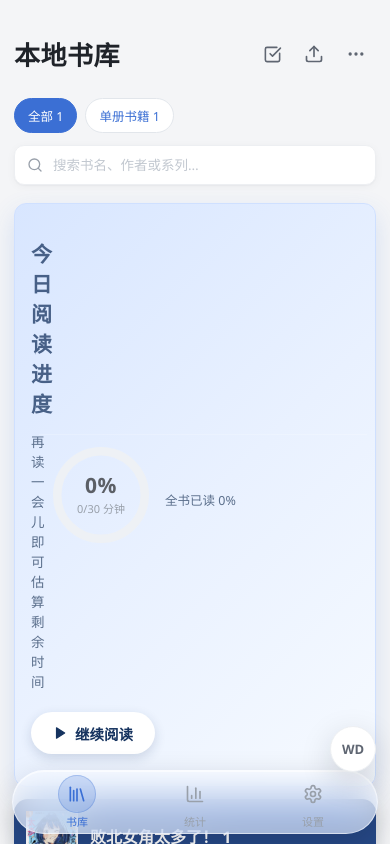
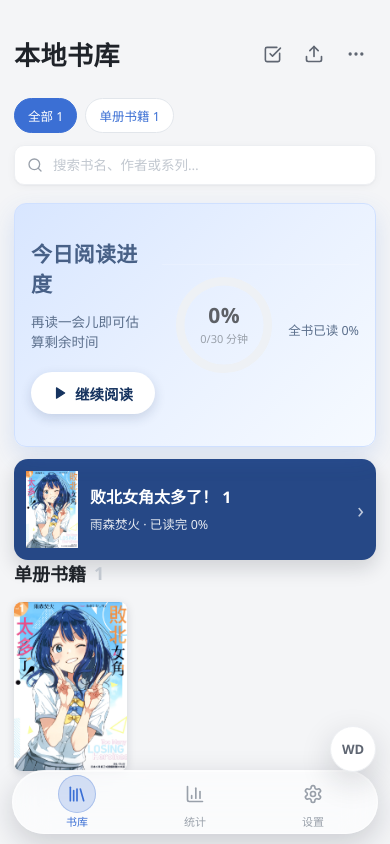
Before and after one commit to S1nguLArityyyy/dsh-reader-mobile, a React (Vite) app: page / in a window 390 px wide. Built offline with nearby package versions, Linux system fonts and the light colour scheme; what @capacitor/core would draw is missing.

Commit message:
v0.4.1：今日阅读卡片改用 grid(1fr auto) 布局（flex 在窄屏把文字列挤成竖排）

```diff
--- a/package.json
+++ b/package.json
@@ -1,7 +1,7 @@
 {
   "name": "dsh-reader-mobile",
   "productName": "Dsh Reader",
-  "version": "0.4.0",
+  "version": "0.4.1",
   "private": true,
   "description": "Dsh Reader 手机端（安卓 APK，Capacitor）",
   "type": "module",
--- a/src/styles/app.css
+++ b/src/styles/app.css
@@ -2637,10 +2637,13 @@
 
   /* ---------- 今日阅读卡片：淡蓝渐变 + 大圆环（参考图 1） ---------- */
   .today-card {
-    flex-direction: row;
+    /* 用 grid 的 1fr + auto，别用 flex：flex 在窄屏上会把文字那列挤到几十 px，
+       文字就变成"一个字一行"的竖排（踩过） */
+    display: grid;
+    grid-template-columns: minmax(0, 1fr) auto;
     align-items: center;
-    gap: 8px;
-    min-height: 196px;
+    gap: 10px;
+    min-height: 186px;
     padding: 18px 16px;
     border: 1px solid #cfe0ff;
     background: linear-gradient(135deg, #d8e6ff 0%, #e9f1ff 52%, #f6faff 100%);
@@ -2648,7 +2651,6 @@
   }
 
   .today-info {
-    flex: 1;
     min-width: 0;
   }
 
```
Also changed, not shown: 2 other files (tests, documents, lock files or other folders).
